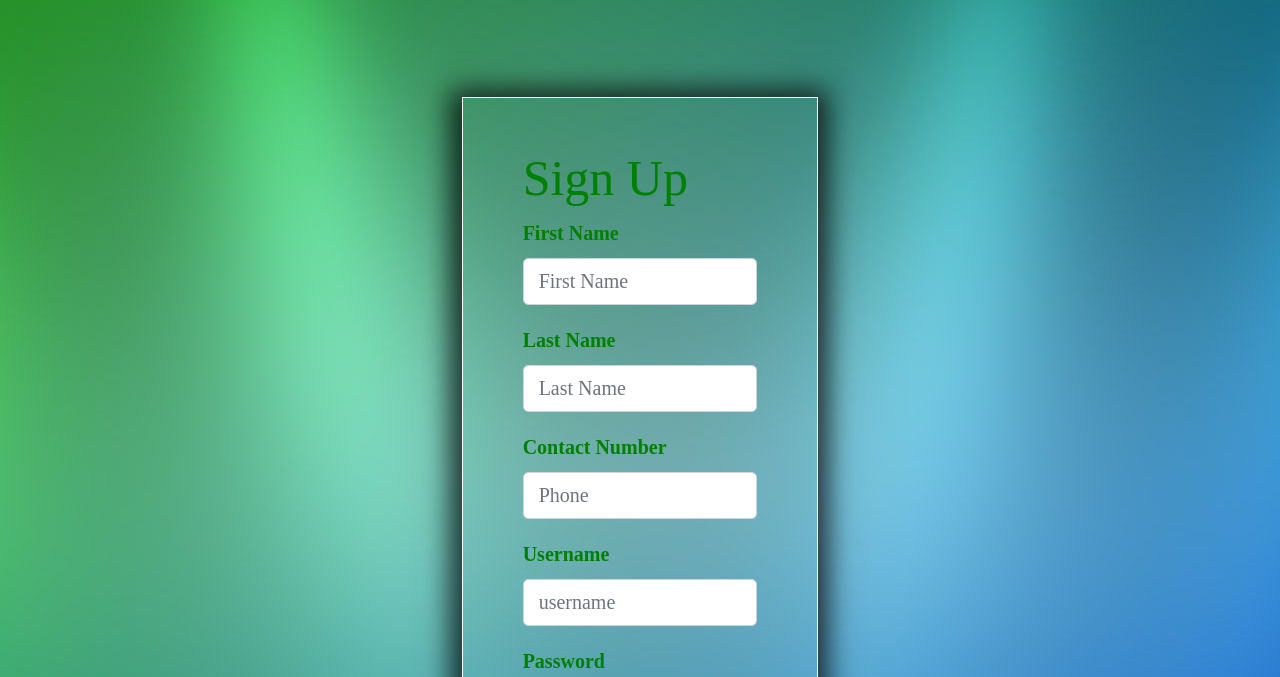
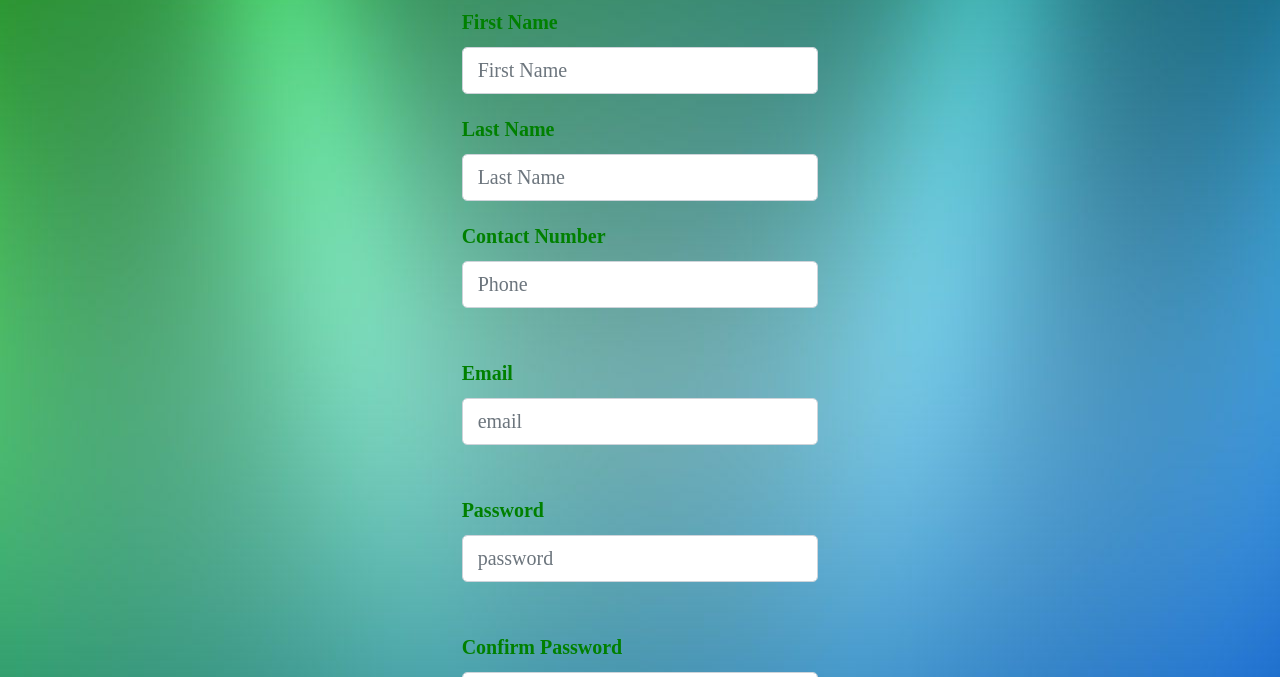
Before and after one commit to jabtak/binitha_keralatourismwebsite_ictak_assignment1, a plain HTML site: page signup.html in a window 1280 px wide. Shown: the part 123-800 px from the top of the page. Drawn offline with nearby package versions, Linux system fonts and the light colour scheme.

Commit message:
Add files via upload

```diff
--- a/signup.html
+++ b/signup.html
@@ -42,37 +42,42 @@
        <div class="row">
            <div class="col-md-4 col-sm-4 col-xs-12"></div>
            <div class="col-md-4 col-sm-4 col-xs-12">
-            <form class="form-container">
+               <form action="index.html" onsubmit="return validate()">
                 <h1>Sign Up</h1>
                 <div class="form-group">
                   <label for="exampleInputEmail1">First Name</label>
-                  <input type="email" class="form-control" id="exampleInputEmail1" placeholder="First Name">
+                  <input type="fname" class="form-control" id="fname" placeholder="First Name" required>
                 </div>
 
                 <div class="form-group">
                   <label for="exampleInputPassword1">Last Name</label>
-                  <input type="password" class="form-control" id="exampleInputPassword1" placeholder="Last Name">
+                  <input type="lname" class="form-control" id="lname" placeholder="Last Name" required>
                 </div>
 
 
                   <div class="form-group">
-                    <label for="exampleInputPassword1">Contact Number</label>
-                    <input type="password" class="form-control" id="exampleInputPassword1" placeholder="Phone">
+                    <label for="phoneno">Contact Number</label>
+                    <input type="phoneno" class="form-control" id="phoneno" placeholder="Phone" required>
+                    <label for="errorphone" id="errorphone"></label>
                   </div>
 
                   <div class="form-group">
-                    <label for="exampleInputPassword1">Username</label>
-                    <input type="password" class="form-control" id="exampleInputPassword1" placeholder="username">
+                    <label for="email">Email</label>
+                    <input type="text" class="form-control" id="email" placeholder="email" required>
+                    <label for="error" id="error"></label>
+                  </div>
+
+
+                  <div class="form-group">
+                    <label for="pwd">Password</label>
+                    <input type="password" class="form-control" onkeyup="checkStrength()" id="pwd" placeholder="password" required>
+                    <label for="error" id="errorpswd"></label>
                   </div>
 
                   <div class="form-group">
-                    <label for="exampleInputPassword1">Password</label>
-                    <input type="password" class="form-control" id="exampleInputPassword1" placeholder="password">
-                  </div>
-
-                  <div class="form-group">
-                    <label for="exampleInputPassword1">Confirm Password</label>
-                    <input type="password" class="form-control" id="exampleInputPassword1" placeholder="password">
+                    <label for="confirmpwd">Confirm Password</label>
+                    <input type="password" class="form-control" id="confirmpwd" placeholder="password" required>
+                    <label for="error" id="errorconfirmpwd"></label>
                   </div>
 
                 <div class="checkbox">
@@ -84,9 +89,13 @@
 
               </form>
 
+
             </div>
            <div class="col-md-4 col-sm-4 col-xs-12"></div>
        </div>
    </div>
+   <script src="index.js"></script>
+
+
 </body>
 </html>
```
Also changed, not shown: index.js (+0 -40 lines).
